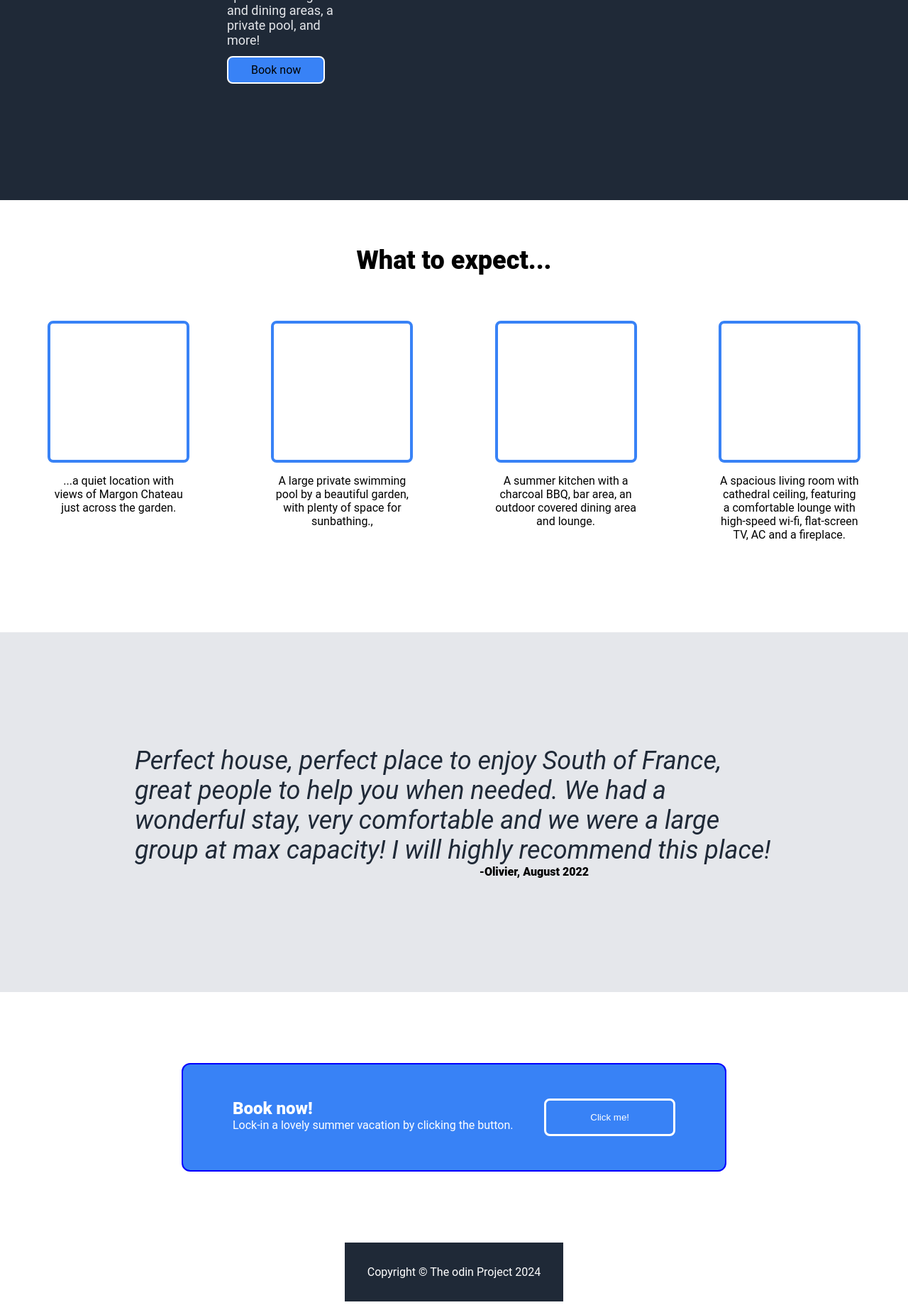
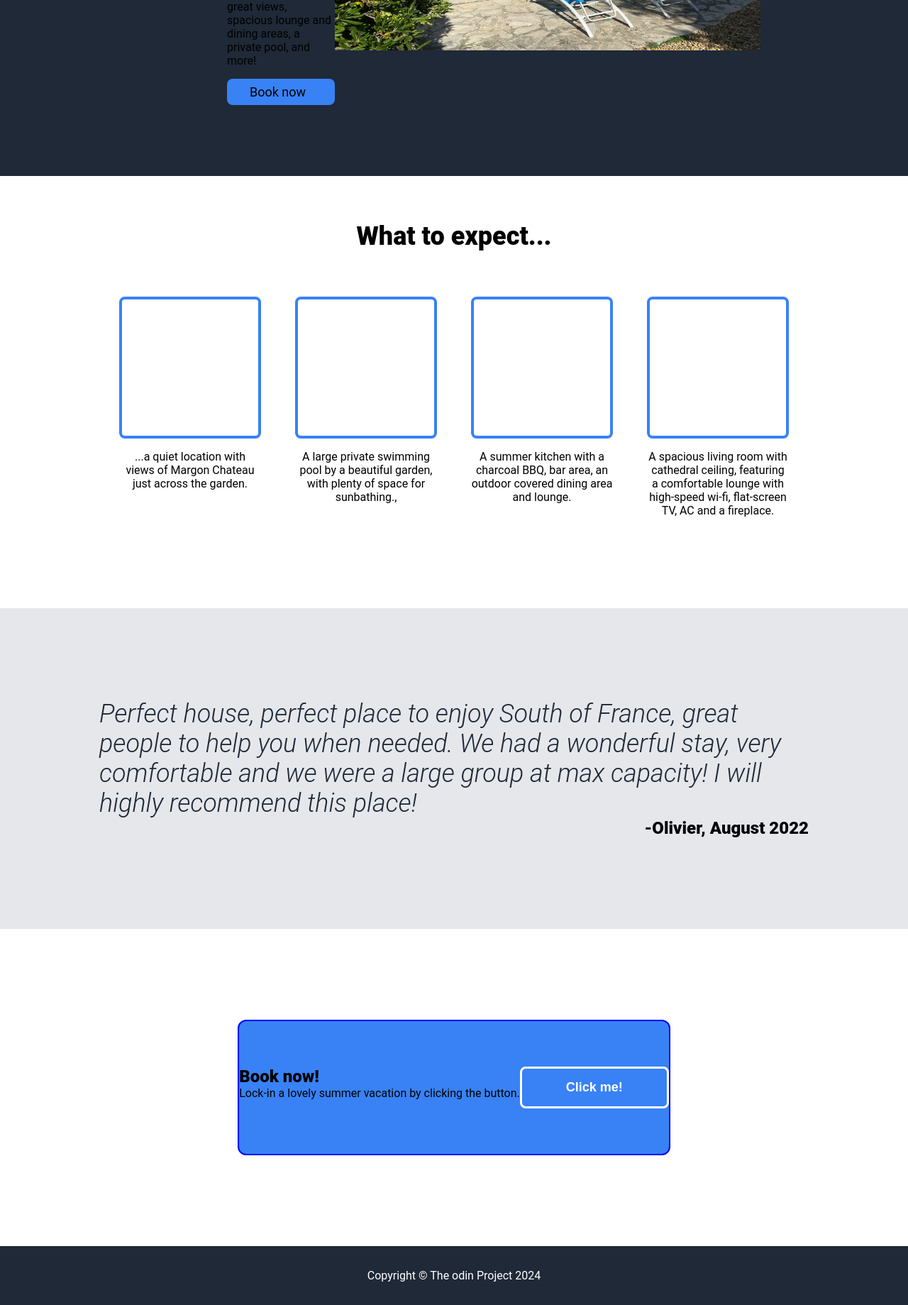
Before and after one commit to syntalex98/landing-page-project, a plain HTML site: page index.html in a window 1280 px wide. Shown: the part 472-2311 px from the top of the page at 71% size. Drawn offline with Linux system fonts and the light colour scheme.

Commit message:
implemented several changes from the solutions sheet as help

```diff
--- a/style.css
+++ b/style.css
@@ -32,15 +32,6 @@ body {
     background-color: #1F2937;
 }
 
-.nav-container {
-    display: flex;
-    align-items: center;
-    gap: 30px;
-    padding-top: 16px;
-    padding-bottom: 16px;
-    width: 50%;
-}
-
 a {
     text-decoration:none;
 }
@@ -49,86 +40,113 @@ a {
     font-size: 45px;
     font-weight: 900;
     margin-right:auto;
-    color:purple;
+     /* color:purple; */
 }
 
-.header-link {
+.nav-container {
     display: flex;
     align-items: center;
+    gap: 8px; /* changed from 30px */
+    padding-top: 16px;
+    padding-bottom: 16px;
+    width: 50%;
+}
+
+/* .header-link {
+    display: flex;
+    align-items: center;
+} */
+
+.header-link, /* added these rules and selectors */
+.hero-text {
+    font-size: 18px;
+    color: #E5E7EB;
 }
 
 .hero-container {
     display: flex;
     width: 50%;
-    padding-top: 64px;
-    margin-bottom: 64px;
+    justify-content: space-between;
+    /* padding-top: 64px;
+    margin-bottom: 64px; */
+
 }
 
 .hero-box {
+    padding-top: 100px; /* added */
+    padding-bottom: 100px; /* added */
     display: flex;
     flex-direction: column;
-    justify-content: center;
+   /* justify-content: center; */
     width: 400px;
-    margin-right: auto;
-    margin-bottom: 100px;
+    gap: 16px; /* added */
+   /* margin-right: auto;
+    margin-bottom: 100px; */
 }
 
 .hero-title {
     font-size: 36px;
     color: #F9FAF8;
-    margin-bottom: 12px;
+    /* margin-bottom: 12px; */
     font-weight: 900;
 }
 
-.header-link,
+/* .header-link,
 .hero-subtext {
     font-size: 18px;
     color: #E5E7EB;
-}
+} */
 
-.hero-subtext {
+/* .hero-subtext {
     margin-bottom: 12px;
 
-}
+} */
 
-.hero-button {
-    border: 2px solid white;
-    border-radius:8px;
-    background-color: #3882f6;
-    display: flex;
-    align-self: flex-start;;
-    padding: 8px 32px;
-
-}
 
 .hero-image {
     width: 600px;
     height: 320px;
-    border-radius: 5px;
+    /* border-radius: 5px; */
+    color: white; /* added */
+    align-self: center; /* added */
     margin-bottom: 40px;
     display: flex;
     align-items: center;
+    justify-content: center; /* added */
     flex-shrink: 0;
     background-color: rgb(96, 109, 122);
 }
 
-.content {
-    background-color: white;
+.hero-button {
+    font-size: 18px; */ added */
+    font-weight: bold; /* added */
+    border: 2px solid white;
+    border-radius:8px;
+    background-color: #3882f6;
+   /* display: flex; */
+   /* align-self: flex-start; */
+    padding: 8px 32px;
+    border-style: none; /* added */
 }
 
 .content-container {
     display: flex;
     gap: 48px;
     margin-bottom: 128px;
-    width: 100vw;
-    justify-content: space-evenly;
+   /* width: 100vw; */
+   /* justify-content: space-evenly; */
 }
 
 .content-heading {
     padding: 64px;
     font-size: 36px;
     font-weight: 900;
+   /* color: #1F2937; */
 }
+
+/* .content {
+    background-color: white;
+} */
 
 .card {
     display: flex;
@@ -150,51 +168,62 @@ a {
 }
 
 .quote-container {
-    width: 100vw;
-    padding: 60px;
+   /* width: 100vw; */
+   /* padding: 60px; */
+    padding-top: 128px; /* added */
+    padding-bottom: 128px; /* added */
     background-color: #E5E7EB;
     display: flex;
     justify-content: center;
+    align-items:center; /* added */
+    align-self: stretch; /* added */
 }
 
 .quote-block {
-    padding: 100px;
+   /* padding: 100px;
     display: flex;
     justify-content: center;
     align-items: center;
     flex-direction: column;
-    width: 50%;
+    width: 50%; */
+    width: 1000px;
 }
 
 .quote-text {
-    display: flex;
-    align-items: center;
-    width: 900px;
-    justify-content: center;
+   /* display: flex; */
+   /* align-items: center; */
+   /* width: 900px; */
+   /* justify-content: center; */
     font-size: 36px;
     font-style: italic;
+    font-weight: 300; /* added */
     color: #1F2937;
 }
 
 .quote-author {
+    font-size: 24px; /* added */
     display: flex;
     justify-content: end;
-    width: 100%;
+   /* width: 100%; */
     font-weight: 900;
 }
 
 .action-container {
-    width: 100vw;
+   /* width: 100vw; */
+    padding: 128px; /* added */
     display: flex;
-    justify-content: center;
+   /* justify-content: center; */
+    align-items: center; /* added */
 }
 
 .action-box {
-  width: 60%;
+  /* width: 60%;*/
   border: 2px solid blue;
-  padding: 48px;
+  /* padding: 48px;
   margin-top: 100px;
-  margin-bottom: 100px;
+  margin-bottom: 100px;*/
+  padding-top: 64px; /* added */
+  padding-bottom: 64px; /* added */
   border-radius: 12px;
   display: flex;
   justify-content: space-around;
@@ -203,16 +232,18 @@ a {
 
 .action-text {
     font-size: 24px;
-    color: white;
+    /* color: white; */
     font-weight: 900;
 }
 
-.action-subtext {
+/*.action-subtext {
     color: white;
-}
+}*/
 
 .action-button {
     padding: 16px 62px;
+    font-size: 18px;/* added */
+    font-weight: bold; /* added */
     border: 3px solid white;
     border-radius: 8px;
     background-color: #3882f6;
@@ -220,7 +251,13 @@ a {
 }
 
 .footer {
-    padding: 32px;
+    /* padding: 32px; */
+    padding-top: 32px; /* added */
+    padding-bottom: 32px; /* added */
+    display:flex; /* added */
+    justify-content: center; /* added */
+    align-items: center; /* added */
+    align-self: stretch; /* added */
     background-color: #1F2937;
     color: white;
 }
```
